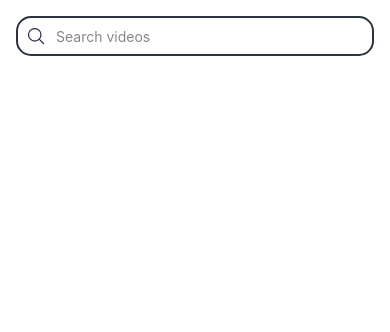
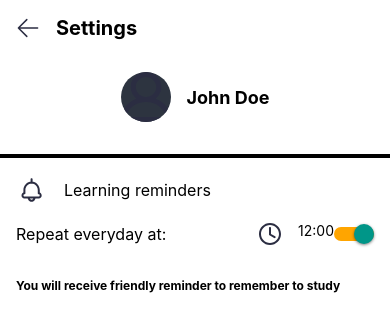
Before and after one commit to maciekkusiak27/youtube-videos-react-native, a React Native app: screen /Settings in a window 390 px wide. Shown: the top 332 px of the page. Built offline with nearby package versions, Linux system fonts and the light colour scheme.

Commit message:
fix - search and settings screen bug fixed

```diff
--- a/screens/SearchScreen.tsx
+++ b/screens/SearchScreen.tsx
@@ -1,5 +1,5 @@
 import React, { useState, useEffect } from 'react';
-import { View, Text, TextInput, StyleSheet, ScrollView, Image, TouchableOpacity } from 'react-native';
+import { View, Text, TextInput, StyleSheet, ScrollView, Image, TouchableOpacity, Modal, TouchableOpacityProps } from 'react-native';
 import axios from 'axios';
 import { useRoute, useNavigation } from '@react-navigation/native';
 
@@ -10,6 +10,7 @@ const SearchScreen = () => {
   const [searchQuery, setSearchQuery] = useState(query || '');
   const [videos, setVideos] = useState<any[]>([]);
   const [sortBy, setSortBy] = useState('most popular');
+  const [isModalVisible, setModalVisible] = useState(false);
 
   const fetchVideos = async (searchQuery: string) => {
     try {
@@ -42,8 +43,46 @@ const SearchScreen = () => {
     navigation.navigate('VideoDetails', { video });
   };
 
+  const handleSortOptionChange = (option: string) => {
+    setSortBy(option);
+  };
+
+  const handleConfirm = () => {
+    setModalVisible(false);
+  };
+
   return (
     <View style={styles.container}>
+      <Modal
+        animationType="slide"
+        transparent={true}
+        visible={isModalVisible}
+        onRequestClose={() => setModalVisible(false)}
+      >
+        <View style={styles.modalOverlay}>
+          <View style={styles.modalContainer}>
+            <Text style={styles.modalTitle}>Sort records by</Text>
+            <View style={styles.optionsContainer}>
+              {['Upload date: oldest', 'Upload date: newest', 'Most popular'].map(option => (
+                <TouchableOpacity
+                  key={option}
+                  style={styles.optionContainer}
+                  onPress={() => handleSortOptionChange(option)}
+                >
+                  <View style={[styles.radioButton, sortBy === option && styles.radioButtonChecked]}>
+                    {sortBy === option && <View style={styles.radioButtonInner} />}
+                  </View>
+                  <Text style={styles.sortOption}>{option}</Text>
+                </TouchableOpacity>
+              ))}
+            </View>
+            <TouchableOpacity style={styles.confirmButton} onPress={handleConfirm}>
+              <Text style={styles.confirmButtonText}>Confirm</Text>
+            </TouchableOpacity>
+          </View>
+        </View>
+      </Modal>
+
       {searchQuery ? (
         <View>
           <View style={styles.header}>
@@ -62,18 +101,13 @@ const SearchScreen = () => {
               />
             </View>
             <Text style={styles.resultsText}>{`${videos.length} results found for "${searchQuery}"`}</Text>
-            <View style={styles.sortContainer}>
+            <TouchableOpacity style={styles.sortContainer} onPress={() => setModalVisible(true)}>
               <Text style={styles.sortLabel}>Sort by:</Text>
-              <TouchableOpacity onPress={() => setSortBy('most popular')}>
-                <Text style={[styles.sortOption, sortBy === 'most popular' && styles.selectedSortOption]}>Most popular</Text>
-              </TouchableOpacity>
-              <TouchableOpacity onPress={() => setSortBy('newest')}>
-                <Text style={[styles.sortOption, sortBy === 'newest' && styles.selectedSortOption]}>Newest</Text>
+              <Text style={styles.sortValue}>{sortBy}</Text>
             </TouchableOpacity>
           </View>
-          </View>
 
-          <ScrollView style={styles.scrollContainer}>
+          <ScrollView contentContainerStyle={styles.scrollContainer}>
             {videos.map(video => (
               <TouchableOpacity
                 key={video.id.videoId}
@@ -119,28 +153,89 @@ const styles = StyleSheet.create({
   },
   header: {
     marginBottom: 16,
-    marginTop: 24
+    marginTop: 24,
   },
   resultsText: {
-    fontSize: 10,
+    fontSize: 14,
+    marginBottom: 8,
   },
   sortContainer: {
+    justifyContent:'flex-end',
     flexDirection: 'row',
-    justifyContent: 'flex-end',
     alignItems: 'center',
+    padding: 8,
   },
   sortLabel: {
-    fontSize: 12,
+    fontSize: 14,
+    marginRight: 8,
+    color: '#333',
+  },
+  sortValue: {
+    fontSize: 14,
+    fontWeight: 'bold',
+    color: '#333',
+  },
+  modalOverlay: {
+    flex: 1,
+    justifyContent: 'center',
+    alignItems: 'center',
+    backgroundColor: 'rgba(0, 0, 0, 0.5)',
+  },
+  modalContainer: {
+    width: '80%',
+    padding: 16,
+    backgroundColor: '#8D99AE',
+    borderRadius: 8,
+  },
+  modalTitle: {
+    fontSize: 18,
+    fontWeight: 'bold',
+    marginBottom: 16,
+    color: '#fff',
+  },
+  optionsContainer: {
+    marginBottom: 16,
+  },
+  optionContainer: {
+    flexDirection: 'row',
+    alignItems: 'center',
+    marginBottom: 8,
+  },
+  radioButton: {
+    width: 20,
+    height: 20,
+    borderRadius: 10,
+    borderWidth: 2,
+    borderColor: '#fff',
+    justifyContent: 'center',
+    alignItems: 'center',
     marginRight: 8,
   },
+  radioButtonChecked: {
+    borderColor: '#fff',
+  },
+  radioButtonInner: {
+    width: 12,
+    height: 12,
+    borderRadius: 6,
+    backgroundColor: '#000',
+  },
   sortOption: {
-    fontSize: 12,
+    fontSize: 16,
+    color: '#fff',
   },
-  selectedSortOption: {
-    fontWeight: 'bold',
+  confirmButton: {
+    backgroundColor: '#2D3440',
+    padding: 8,
+    borderRadius: 15,
+  },
+  confirmButtonText: {
+    color: '#ffffff',
+    textAlign: 'center',
+    fontWeight: 'bold'
   },
   scrollContainer: {
-    flex: 1,
+    flexGrow: 1,
   },
   videoContainer: {
     marginBottom: 24,
--- a/screens/SettingsScreen.tsx
+++ b/screens/SettingsScreen.tsx
@@ -1,146 +1,76 @@
-import React, { useState, useEffect } from 'react';
-import { View, Text, TextInput, StyleSheet, ScrollView, Image, TouchableOpacity, Modal, TouchableOpacityProps } from 'react-native';
-import axios from 'axios';
-import { useRoute, useNavigation } from '@react-navigation/native';
+import React, { useState } from "react";
+import {
+  View,
+  Text,
+  StyleSheet,
+  Image,
+  TouchableOpacity,
+  Switch,
+} from "react-native";
+import { useNavigation } from "@react-navigation/native";
 
-const SearchScreen = () => {
+const SettingsScreen = () => {
   const navigation = useNavigation();
-  const route = useRoute();
-  const { query } = route.params || {};
-  const [searchQuery, setSearchQuery] = useState(query || '');
-  const [videos, setVideos] = useState<any[]>([]);
-  const [sortBy, setSortBy] = useState('most popular');
-  const [isModalVisible, setModalVisible] = useState(false);
+  const [isReminderEnabled, setIsReminderEnabled] = useState(true);
+  let repeatTime = "12:00";
 
-  const fetchVideos = async (searchQuery: string) => {
-    try {
-      const response = await axios.get('https://www.googleapis.com/youtube/v3/search', {
-        params: {
-          part: 'snippet',
-          q: searchQuery,
-          type: 'video',
-          order: sortBy === 'most popular' ? 'viewCount' : 'date',
-          key: process.env.API_KEY,
-        }
-      });
-      setVideos(response.data.items);
-    } catch (error) {
-      console.error(error);
-    }
-  };
-
-  useEffect(() => {
-    if (searchQuery) {
-      fetchVideos(searchQuery);
-    }
-  }, [searchQuery, sortBy]);
-
-  const handleSearch = () => {
-    navigation.navigate('Search', { query: searchQuery });
-  };
-
-  const handleVideoPress = (video) => {
-    navigation.navigate('VideoDetails', { video });
-  };
-
-  const handleSortOptionChange = (option: string) => {
-    setSortBy(option);
-  };
-
-  const handleConfirm = () => {
-    setModalVisible(false);
-  };
+  const toggleSwitch = () =>
+    setIsReminderEnabled((previousState) => !previousState);
 
   return (
     <View style={styles.container}>
-      <Modal
-        animationType="slide"
-        transparent={true}
-        visible={isModalVisible}
-        onRequestClose={() => setModalVisible(false)}
+      <View style={styles.header}>
+        <TouchableOpacity
+          style={styles.backButton}
+          onPress={() => navigation.goBack()}
         >
-        <View style={styles.modalOverlay}>
-          <View style={styles.modalContainer}>
-            <Text style={styles.modalTitle}>Sort records by</Text>
-            <View style={styles.optionsContainer}>
-              {['Upload date: oldest', 'Upload date: newest', 'Most popular'].map(option => (
-                <TouchableOpacity
-                  key={option}
-                  style={styles.optionContainer}
-                  onPress={() => handleSortOptionChange(option)}
-                >
-                  <View style={[styles.radioButton, sortBy === option && styles.radioButtonChecked]}>
-                    {sortBy === option && <View style={styles.radioButtonInner} />}
+          <Image
+            source={require("../assets/icons/leftarrow-icon.svg")}
+            style={styles.backIcon}
+          />
+        </TouchableOpacity>
+        <Text style={styles.headerTitle}>Settings</Text>
       </View>
-                  <Text style={styles.sortOption}>{option}</Text>
-                </TouchableOpacity>
-              ))}
+
+      <View style={styles.userInfo}>
+        <Image
+          source={require("../assets/icons/person-icon.svg")}
+          style={styles.userIcon}
+        />
+        <Text style={styles.userName}>John Doe</Text>
       </View>
-            <TouchableOpacity style={styles.confirmButton} onPress={handleConfirm}>
-              <Text style={styles.confirmButtonText}>Confirm</Text>
-            </TouchableOpacity>
+
+      <View style={styles.divider} />
+
+      <View style={styles.reminders}>
+        <Image
+          source={require("../assets/icons/notification-icon.svg")}
+          style={styles.bellIcon}
+        />
+        <Text style={styles.remindersText}>Learning reminders</Text>
       </View>
+
+      <View style={styles.repeatContainer}>
+        <Text style={styles.repeatText}>Repeat everyday at:</Text>
+        <View style={styles.clockView}>
+          <Image
+            source={require("../assets/icons/clock-icon.svg")}
+            style={styles.clockIcon}
+          />
+          <Text>{repeatTime}</Text>
         </View>
-      </Modal>
-
-      {searchQuery ? (
-        <View>
-          <View style={styles.header}>
-            <View style={styles.searchContainer}>
-              <Image
-                source={require('../assets/icons/search-icon.svg')}
-                style={styles.searchIcon}
-              />
-              <TextInput
-                style={styles.searchInput}
-                placeholder="Search videos"
-                placeholderTextColor="#888"
-                value={searchQuery}
-                onChangeText={setSearchQuery}
-                onSubmitEditing={handleSearch}
+        <Switch
+          trackColor={{ false: "red", true: "orange" }}
+          thumbColor={isReminderEnabled ? "pink" : "purple"}
+          value={isReminderEnabled}
+          onValueChange={toggleSwitch}
+          style={styles.switch}
         />
       </View>
-            <Text style={styles.resultsText}>{`${videos.length} results found for "${searchQuery}"`}</Text>
-            <TouchableOpacity style={styles.sortContainer} onPress={() => setModalVisible(true)}>
-              <Text style={styles.sortLabel}>Sort by:</Text>
-              <Text style={styles.sortValue}>{sortBy}</Text>
-            </TouchableOpacity>
-          </View>
 
-          <ScrollView contentContainerStyle={styles.scrollContainer}>
-            {videos.map(video => (
-              <TouchableOpacity
-                key={video.id.videoId}
-                style={styles.videoContainer}
-                onPress={() => handleVideoPress(video)}
-              >
-                <Image
-                  source={{ uri: video.snippet.thumbnails.high.url }}
-                  style={styles.videoThumbnail}
-                />
-                <Text style={styles.videoTitle}>{video.snippet.title}</Text>
-                <Text style={styles.videoDescription}>{video.snippet.description}</Text>
-                <Text style={styles.videoDate}>{new Date(video.snippet.publishedAt).toLocaleDateString()}</Text>
-              </TouchableOpacity>
-            ))}
-          </ScrollView>
-        </View>
-      ) : (
-        <View style={styles.searchContainer}>
-          <Image
-            source={require('../assets/icons/search-icon.svg')}
-            style={styles.searchIcon}
-          />
-          <TextInput
-            style={styles.searchInput}
-            placeholder="Search videos"
-            placeholderTextColor="#888"
-            value={searchQuery}
-            onChangeText={setSearchQuery}
-            onSubmitEditing={handleSearch}
-          />
-        </View>
-      )}
+      <Text style={styles.studyReminderText}>
+        You will receive friendly reminder to remember to study
+      </Text>
     </View>
   );
 };
@@ -149,132 +79,86 @@ const styles = StyleSheet.create({
   container: {
     flex: 1,
     padding: 16,
-    backgroundColor: '#fff',
+    backgroundColor: "#fff",
   },
   header: {
-    marginBottom: 16,
-    marginTop: 24,
-  },
-  resultsText: {
-    fontSize: 14,
-    marginBottom: 8,
-  },
-  sortContainer: {
-    justifyContent:'flex-end',
-    flexDirection: 'row',
-    alignItems: 'center',
-    padding: 8,
-  },
-  sortLabel: {
-    fontSize: 14,
-    marginRight: 8,
-    color: '#333',
-  },
-  sortValue: {
-    fontSize: 14,
-    fontWeight: 'bold',
-    color: '#333',
-  },
-  modalOverlay: {
-    flex: 1,
-    justifyContent: 'center',
-    alignItems: 'center',
-    backgroundColor: 'rgba(0, 0, 0, 0.5)',
-  },
-  modalContainer: {
-    width: '80%',
-    padding: 16,
-    backgroundColor: '#8D99AE',
-    borderRadius: 8,
-  },
-  modalTitle: {
-    fontSize: 18,
-    fontWeight: 'bold',
-    marginBottom: 16,
-    color: '#fff',
-  },
-  optionsContainer: {
+    flexDirection: "row",
+    alignItems: "center",
     marginBottom: 16,
   },
-  optionContainer: {
-    flexDirection: 'row',
-    alignItems: 'center',
-    marginBottom: 8,
+  backButton: {
+    marginRight: 16,
   },
-  radioButton: {
-    width: 20,
-    height: 20,
-    borderRadius: 10,
-    borderWidth: 2,
-    borderColor: '#fff',
-    justifyContent: 'center',
-    alignItems: 'center',
-    marginRight: 8,
+  backIcon: {
+    width: 24,
+    height: 24,
   },
-  radioButtonChecked: {
-    borderColor: '#fff',
+  headerTitle: {
+    fontSize: 20,
+    fontWeight: "bold",
   },
-  radioButtonInner: {
-    width: 12,
-    height: 12,
-    borderRadius: 6,
-    backgroundColor: '#000',
+  userInfo: {
+    flexDirection: "row",
+    justifyContent: "center",
+    alignItems: "center",
+    marginVertical: 16,
   },
-  sortOption: {
+  userIcon: {
+    width: 50,
+    height: 50,
+    borderRadius: 25,
+    marginRight: 16,
+    backgroundColor: "#2D3440",
+  },
+  userName: {
+    fontSize: 18,
+    fontWeight: "bold",
+  },
+  divider: {
+    height: 4,
+    backgroundColor: "#000",
+    marginVertical: 16,
+    marginHorizontal: -16,
+  },
+  reminders: {
+    flexDirection: "row",
+    alignItems: "center",
+  },
+  bellIcon: {
+    width: 32,
+    height: 32,
+    marginRight: 16,
+  },
+  remindersText: {
     fontSize: 16,
-    color: '#fff',
   },
-  confirmButton: {
-    backgroundColor: '#2D3440',
-    padding: 8,
-    borderRadius: 15,
+  repeatContainer: {
+    flexDirection: "row",
+    justifyContent: "space-between",
+    alignItems: "center",
+    marginVertical: 16,
   },
-  confirmButtonText: {
-    color: '#ffffff',
-    textAlign: 'center',
+  repeatText: {
+    fontSize: 16,
+    marginRight: 16,
+    flex: 1,
   },
-  scrollContainer: {
-    flexGrow: 1,
+  clockIcon: {
+    width: 24,
+    height: 24,
+    marginRight: 16,
   },
-  videoContainer: {
-    marginBottom: 24,
+  clockView: {
+    flexDirection: "row",
   },
-  videoThumbnail: {
-    width: '100%',
-    height: 180,
-    borderRadius: 8,
+  switch: {
+    marginLeft: "auto",
   },
-  videoTitle: {
-    fontSize: 18,
-    fontWeight: 'bold',
-    marginVertical: 8,
-  },
-  videoDescription: {
-    fontSize: 16,
-    color: '#333',
-    marginBottom: 4,
-  },
-  videoDate: {
-    fontSize: 14,
-    color: '#666',
-  },
-  searchContainer: {
-    flexDirection: 'row',
-    alignItems: 'center',
-    borderRadius: 15,
-    height: 40,
-    borderColor: '#2D3440',
-    borderWidth: 2,
-    paddingHorizontal: 8,
-  },
-  searchIcon: {
-    width: 20,
-    height: 20,
-    marginRight: 10,
-  },
-  searchInput: {
-    flex: 1,
+  studyReminderText: {
+    fontSize: 12,
+    marginTop: 16,
+    fontWeight: "bold",
   },
 });
 
-export default SearchScreen;
+export default SettingsScreen;
```
Lines whose indentation alone changed are shown as unchanged.
